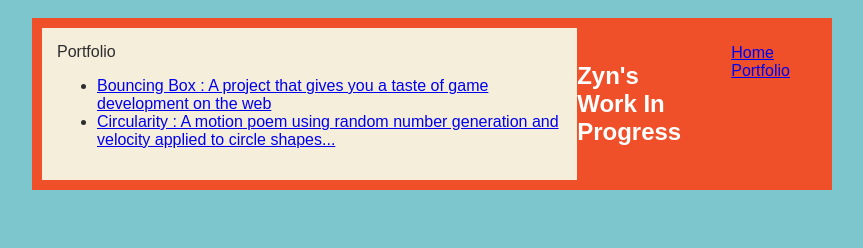
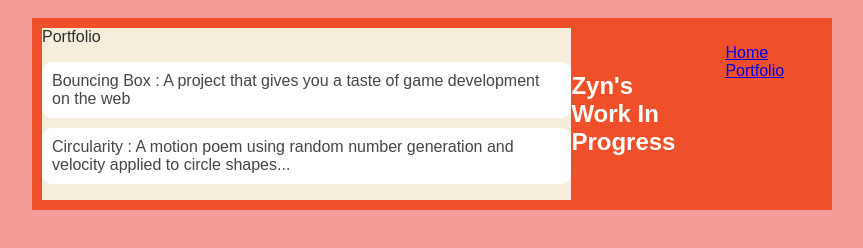
Before and after one commit to Zyn-M/Zyn-M.github.io, a plain HTML site: page portfolio.html in a window 1280 px wide. Shown: the whole page, without its empty margins (208-1071 px from the left). Drawn offline with Linux system fonts and the light colour scheme.

Commit message:
change colors

```diff
--- a/portfolio.html
+++ b/portfolio.html
@@ -3,7 +3,7 @@
         <title>Zyn's Work In Progress</title>
         <style type="text/css">
             body {
-                background: rgb(125, 198, 205);
+                background: rgb(247,156,153);
                 color: rgb(45, 45, 45);
                 padding: 10px;
                 font-family: arial;
@@ -11,6 +11,7 @@
             header {
                 font-size: 1.5em;
                 font-weight: bold;
+                color: rgb (194, 134, 134)
             }
 
             #all-contents {
@@ -48,10 +49,30 @@
                 background: rgb(245, 238, 219);
                 display: flex;
             }
-            .content {
-                flex: 1;
-                padding: 15px;
-            }
+            .content h1 {
+             color: black;
+         }
+
+         #portfolio {
+             list-style-type: none;
+             padding-left: 0;
+         }
+
+         #portfolio li {
+             background: #fff;
+             padding: 10px;
+             border-radius: 10px;
+             margin-bottom: 10px;
+         }
+
+         #portfolio li:hover {
+             background: #eee;
+         }
+
+         #portfolio a {
+             text-decoration: none;
+             color: #454545;
+         }
         </style>
     </head>
 
```
